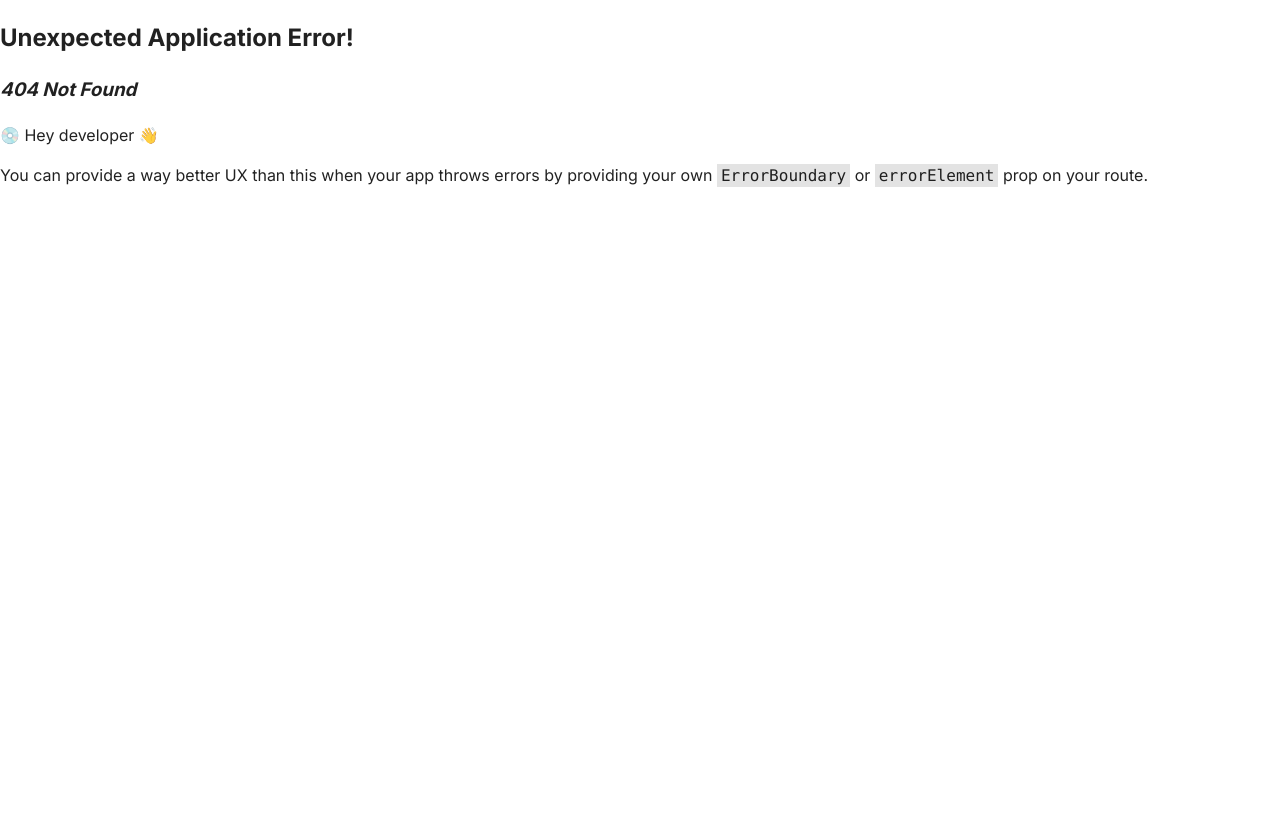
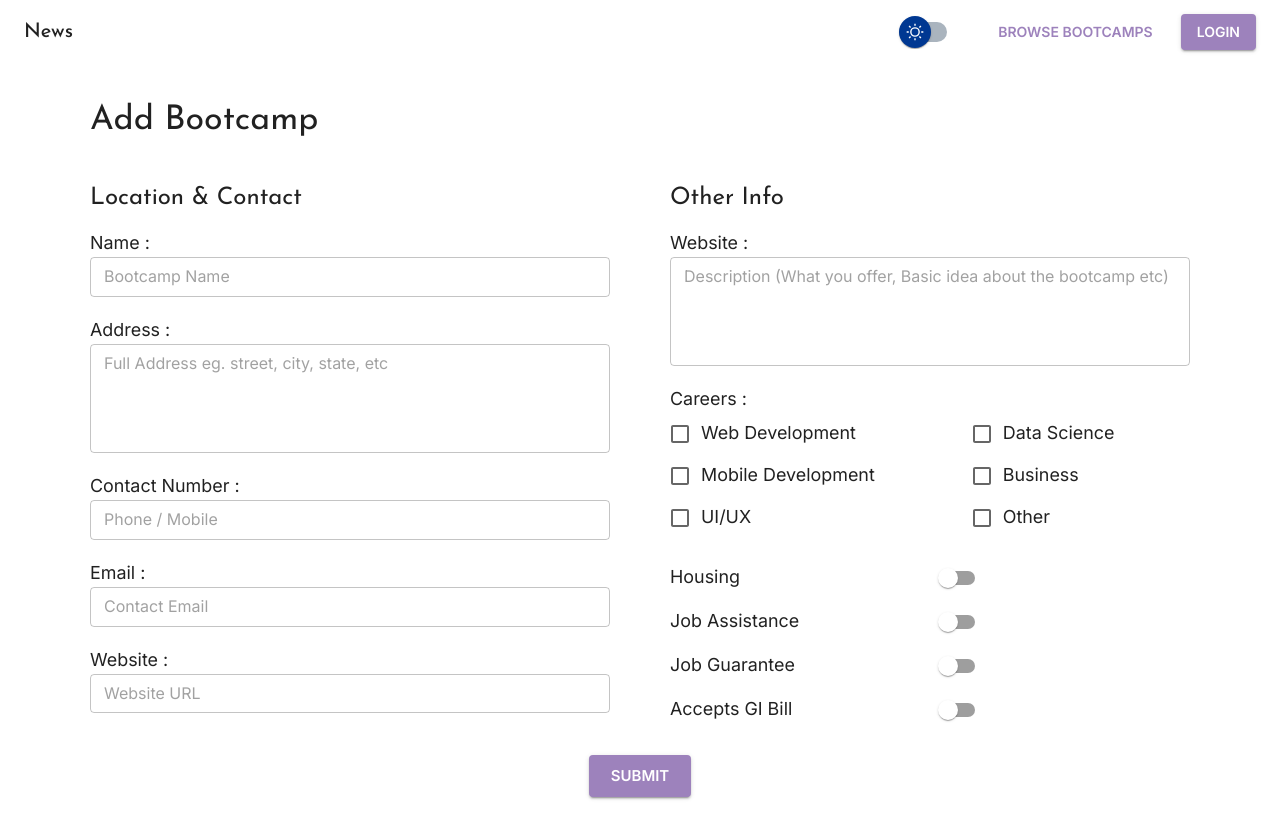
Before and after one commit to GolamMuid/DevTrain, a React (Create React App) app: page /add-bootcamp in a window 1280 px wide. Before the commit this address had no page. Built offline with nearby package versions, Linux system fonts and the light colour scheme; a web font is replaced by a local one.

Commit message:
added add-bootcamp

```diff
--- a/package.json
+++ b/package.json
@@ -13,6 +13,7 @@
     "lottie-react": "^2.3.1",
     "react": "^18.2.0",
     "react-dom": "^18.2.0",
+    "react-hook-form": "^7.42.1",
     "react-icons": "^4.7.1",
     "react-reveal": "^1.2.2",
     "react-router-dom": "^6.6.2",
--- /dev/null
+++ b/src/components/addBootcamp/AddBootcamp.js
@@ -0,0 +1,186 @@
+import styled from "@emotion/styled";
+import {
+	Button,
+	Checkbox,
+	FormControlLabel,
+	Switch,
+	TextField,
+	Typography,
+} from "@mui/material";
+import { Box } from "@mui/system";
+import React from "react";
+import { useForm } from "react-hook-form";
+import Container from "../../layouts/container/Container";
+
+function AddBootcamp() {
+	const InputBox = styled(Box)(({ theme }) => ({
+		marginBottom: "20px",
+	}));
+
+	const GridBox = styled(Box)(({ theme }) => ({
+		marginBottom: "6px",
+		display: "grid",
+		gridTemplateColumns: "1fr 1fr",
+		gap: "20px",
+		alignItems: "center",
+	}));
+
+	const {
+		register,
+		formState: { errors },
+		handleSubmit,
+	} = useForm();
+
+	return (
+		<Container>
+			<Typography variant="h4" sx={{ padding: "20px" }}>
+				Add Bootcamp
+			</Typography>
+			<Box
+				display="grid"
+				gridTemplateColumns={{ xs: "1fr", md: "1fr 1fr" }}
+				gap="20px"
+			>
+				<Box padding="20px">
+					<Typography variant="h5" sx={{ marginBottom: "16px" }}>
+						Location & Contact
+					</Typography>
+					<InputBox>
+						<Typography variant="p">Name :</Typography>
+						<TextField
+							fullWidth
+							size="small"
+							placeholder="Bootcamp Name"
+							{...register("name", { required: "Name is required" })}
+							error={Boolean(errors.name)}
+							helperText={errors.name?.message}
+						/>
+					</InputBox>
+					<InputBox>
+						<Typography variant="p">Address :</Typography>
+						<TextField
+							fullWidth
+							size="small"
+							multiline
+							rows={4}
+							placeholder="Full Address eg. street, city, state, etc"
+							{...register("address", { required: "Address is required" })}
+							error={Boolean(errors.address)}
+							helperText={errors.address?.message}
+						/>
+					</InputBox>
+					<InputBox>
+						<Typography variant="p">Contact Number :</Typography>
+						<TextField
+							type="number"
+							fullWidth
+							size="small"
+							placeholder="Phone / Mobile"
+							{...register("contactNo")}
+						/>
+					</InputBox>
+					<InputBox>
+						<Typography variant="p">Email :</Typography>
+						<TextField fullWidth size="small" placeholder="Contact Email" />
+					</InputBox>
+					<InputBox>
+						<Typography variant="p">Website :</Typography>
+						<TextField fullWidth size="small" placeholder="Website URL" />
+					</InputBox>
+				</Box>
+				<Box padding="20px">
+					<Typography variant="h5" sx={{ marginBottom: "16px" }}>
+						Other Info
+					</Typography>
+					<InputBox>
+						<Typography variant="p">Website :</Typography>
+						<TextField
+							fullWidth
+							size="small"
+							multiline
+							rows={4}
+							placeholder="Description (What you offer, Basic idea about the bootcamp etc)"
+						/>
+					</InputBox>
+					<InputBox>
+						<Typography variant="p">Careers :</Typography>
+						<Box display="flex" justifyContent="space-between">
+							<Box>
+								<FormControlLabel
+									control={<Checkbox />}
+									label="Web Development"
+									value="Web Development"
+									sx={{ width: "100%" }}
+									// {...register("career")}
+								/>
+								<FormControlLabel
+									control={<Checkbox />}
+									label="Mobile Development"
+									value="Mobile Development"
+									sx={{ width: "100%" }}
+									// {...register("career")}
+								/>
+								<FormControlLabel
+									control={<Checkbox />}
+									label="UI/UX"
+									value="UI/UX"
+									sx={{ width: "100%" }}
+									// {...register("career")}
+								/>
+							</Box>
+							<Box>
+								<FormControlLabel
+									control={<Checkbox />}
+									label="Data Science"
+									value="Data Science"
+									sx={{ width: "100%" }}
+									// {...register("career")}
+								/>
+								<FormControlLabel
+									control={<Checkbox />}
+									label="Business"
+									value="Business"
+									fullWidth
+									sx={{ width: "100%" }}
+									// {...register("career")}
+								/>
+								<FormControlLabel
+									control={<Checkbox />}
+									label="Other"
+									value="Other"
+									sx={{ width: "100%" }}
+									// {...register("career")}
+								/>
+							</Box>
+						</Box>
+					</InputBox>
+					<GridBox>
+						<Typography variant="p">Housing</Typography>
+						<FormControlLabel control={<Switch name="housing" />} />
+					</GridBox>
+					<GridBox>
+						<Typography variant="p">Job Assistance</Typography>
+						<FormControlLabel control={<Switch name="jobAssistance" />} />
+					</GridBox>
+					<GridBox>
+						<Typography variant="p">Job Guarantee</Typography>
+						<FormControlLabel control={<Switch name="jobGuarantee" />} />
+					</GridBox>
+					<GridBox>
+						<Typography variant="p">Accepts GI Bill</Typography>
+						<FormControlLabel control={<Switch name="acceptGi" />} />
+					</GridBox>
+				</Box>
+			</Box>
+			<Button
+				variant="contained"
+				size="large"
+				sx={{ margin: "auto", display: "block", marginBottom: "20px" }}
+			>
+				Submit
+			</Button>
+		</Container>
+	);
+}
+
+export default AddBootcamp;
--- /dev/null
+++ b/src/pages/addBootcamp/AddBootcampPage.js
@@ -0,0 +1,8 @@
+import React from "react";
+import AddBootcamp from "../../components/addBootcamp/AddBootcamp";
+
+function AddBootcampPage() {
+	return <AddBootcamp />;
+}
+
+export default AddBootcampPage;
--- a/src/routes/Routes.js
+++ b/src/routes/Routes.js
@@ -1,5 +1,6 @@
 import { createBrowserRouter } from "react-router-dom";
 import Main from "../layouts/main/Main";
+import AddBootcampPage from "../pages/addBootcamp/AddBootcampPage";
 import BootcampPage from "../pages/bootcamp/BootcampPage";
 import BootcampsPage from "../pages/bootcamps/BootcampsPage";
 import Homepage from "../pages/homepage/Homepage";
@@ -20,6 +21,10 @@ const router = createBrowserRouter([
 				path: "/bootcamp",
 				element: <BootcampPage />,
 			},
+			{
+				path: "/add-bootcamp",
+				element: <AddBootcampPage />,
+			},
 		],
 	},
 ]);
```
Also changed, not shown: src/components/manageBootcamp/ManageBootcamp.js (added, +7 -0 lines), 1 other file (tests, documents, lock files or other folders).
